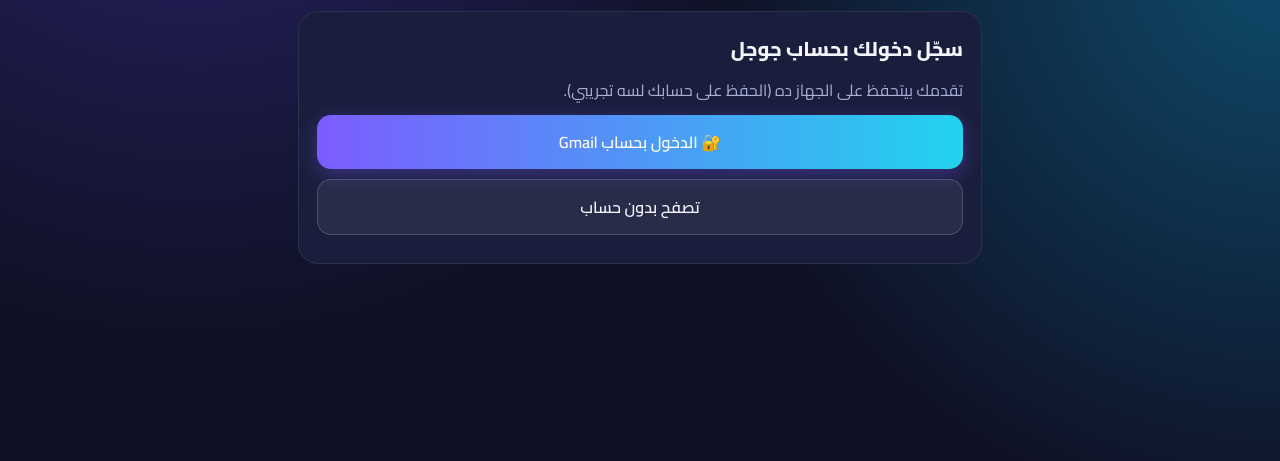
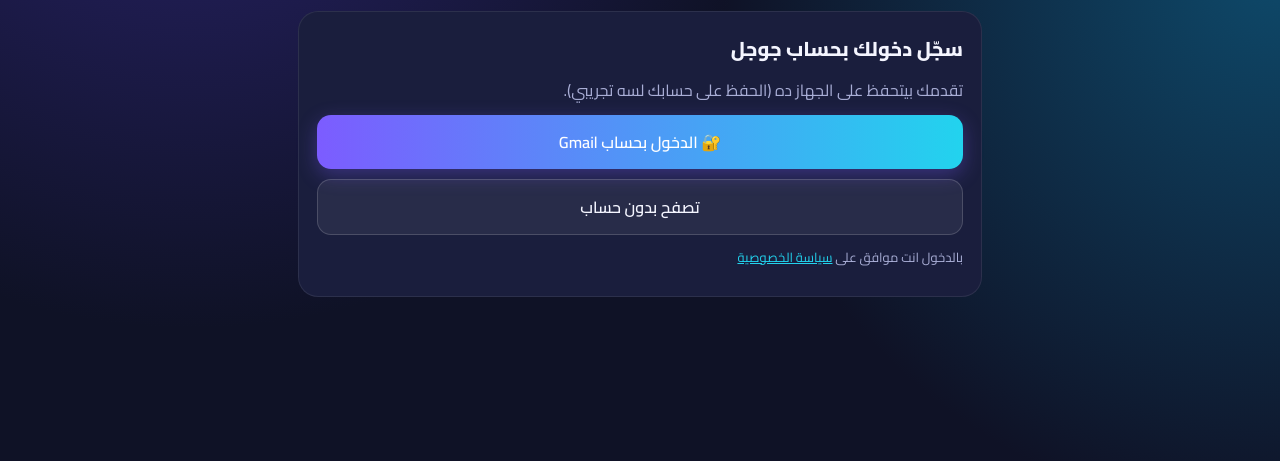
Before and after one commit to zakir-wanga7/skills-proto, a plain HTML site: page index.html in a window 1280 px wide. Shown: the part 279-740 px from the top of the page. Drawn offline with nearby package versions, Linux system fonts and the light colour scheme.

Commit message:
Add privacy policy agreement to login page
Added a privacy policy agreement message to the login section.

```diff
--- a/index.html
+++ b/index.html
@@ -228,7 +228,7 @@ function render(){
  app.innerHTML=head()+({home,track,lesson}[view.n]||home)();
 }
 function login(){
- app.innerHTML=`<div class=hero><span class=big>🎓</span><h1><span class=grad>اتعلّم مهارة</span></h1><p class=sub>برمجة ومونتاج وتصميم بالعربي ببلاش</p></div><div class=card><h2 style=margin-top:0>سجّل دخولك بحساب جوجل</h2><p class=sub>تقدمك بيتحفظ على الجهاز ده (الحفظ على حسابك لسه تجريبي).</p><button class="p wide" onclick="google()">🔐 الدخول بحساب Gmail</button><p class=err id=err>${msg}</p><button class=wide onclick="localStorage.setItem('guest','1');guest=true;go('home')">تصفح بدون حساب</button></div>`}
+ app.innerHTML=`<div class=hero><span class=big>🎓</span><h1><span class=grad>اتعلّم مهارة</span></h1><p class=sub>برمجة ومونتاج وتصميم بالعربي ببلاش</p></div><div class=card><h2 style=margin-top:0>سجّل دخولك بحساب جوجل</h2><p class=sub>تقدمك بيتحفظ على الجهاز ده (الحفظ على حسابك لسه تجريبي).</p><button class="p wide" onclick="google()">🔐 الدخول بحساب Gmail</button><p class=err id=err>${msg}</p><button class=wide onclick="localStorage.setItem('guest','1');guest=true;go('home')">تصفح بدون حساب</button><p class=sub style="font-size:13px">بالدخول انت موافق على <a href=privacy.html style=color:#22d3ee>سياسة الخصوصية</a></p></div>`}
 async function google(){if(!sb){msg='مشكلة في تحميل خدمة الدخول، جرب تاني';return login()}
  const {error}=await sb.auth.signInWithOAuth({provider:'google',options:{redirectTo:location.origin+location.pathname}});if(error){msg='تعذر الدخول: '+error.message;login()}}
 async function logout(){if(sb)await sb.auth.signOut();user=null;guest=false;localStorage.removeItem('guest');go('home')}
```
